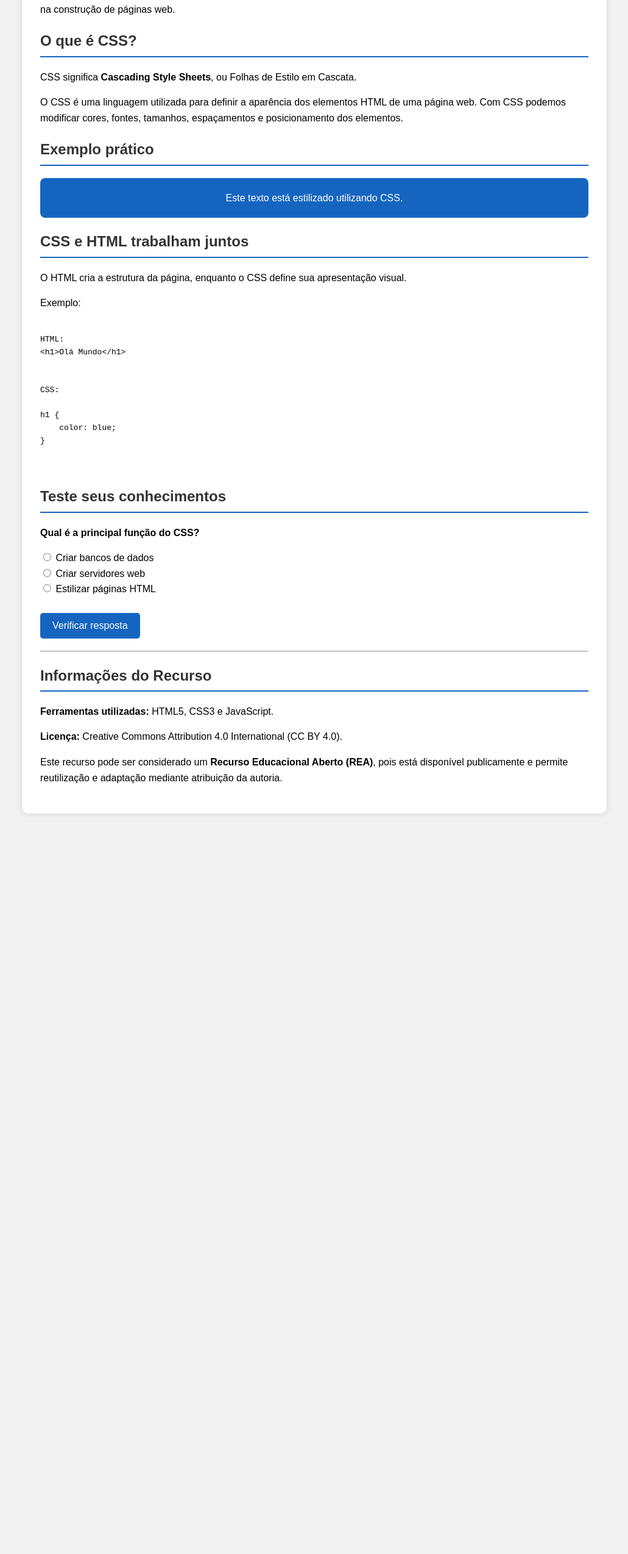
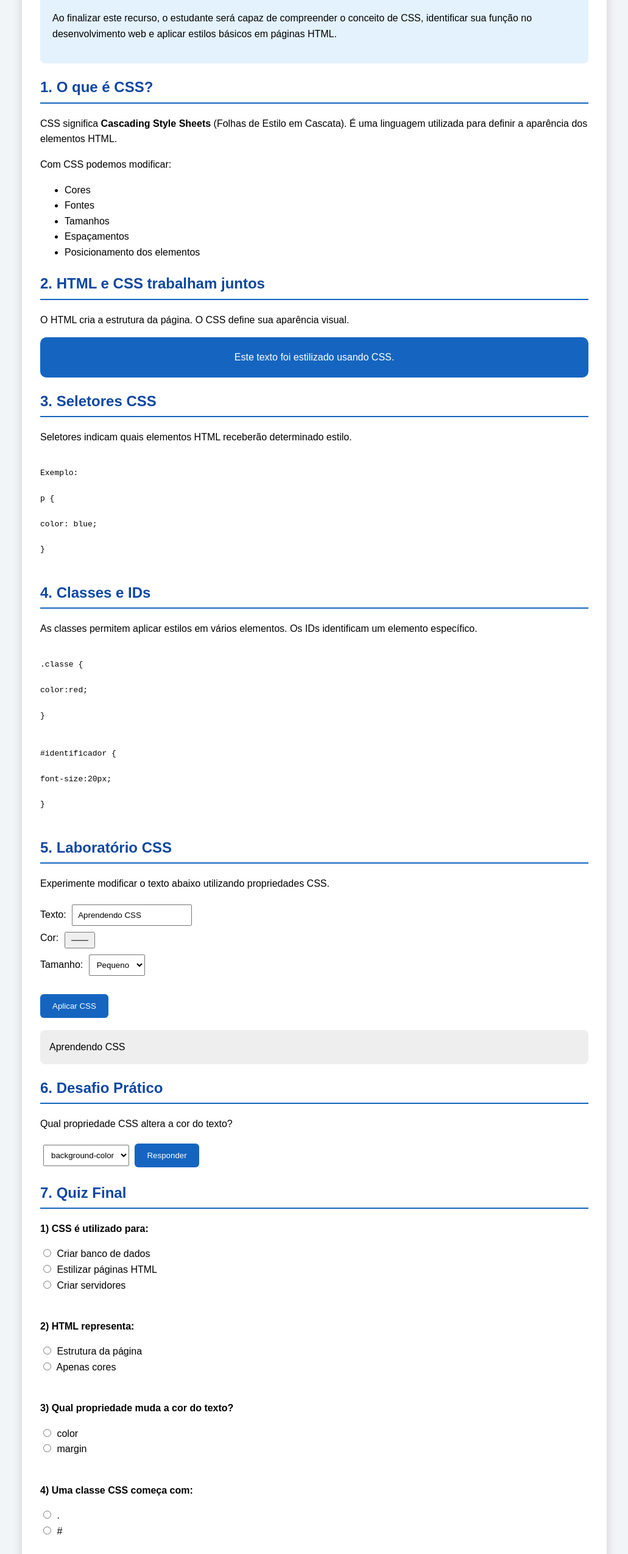
Before and after one commit to delgadoandre/recurso-css, a plain HTML site: page index.html in a window 1280 px wide. Shown: the part 232-2780 px from the top of the page at 61% size, without its empty margins (124-1155 px from the left). Before the commit the page ends 1586 px from the top, so only its background shows below. Drawn offline with Linux system fonts and the light colour scheme.

Commit message:
Update index.html

```diff
--- a/index.html
+++ b/index.html
@@ -3,175 +3,174 @@
 
 <head>
 
-    <!-- Define o conjunto de caracteres utilizado pela página -->
 <meta charset="UTF-8">
 
-    <!-- Permite que a página se adapte a celulares, tablets e computadores -->
 <meta name="viewport" content="width=device-width, initial-scale=1.0">
 
-    <!-- Título que aparece na aba do navegador -->
-    <title>Introdução ao CSS - Recurso Educacional</title>
+<title>Introdução ao CSS - Recurso Educacional Aberto</title>
 
 
-    <!--
-        CSS INTERNO
-
-        Nesta parte definimos a aparência visual da página.
-        O CSS é responsável por cores, fontes, espaçamentos
-        e organização dos elementos.
-    -->
 <style>
 
-        /*
-            Configuração geral da página.
-            Define fonte, cor de fundo e espaçamento.
-        */
+/* ===============================
+   CONFIGURAÇÕES GERAIS DA PÁGINA
+   =============================== */
+
 body {
 
     font-family: Arial, Helvetica, sans-serif;
 
-            background-color: #f2f2f2;
+    background:#f2f5f8;
 
-            margin: 0;
+    margin:0;
 
-            padding: 20px;
+    padding:20px;
 
-            line-height: 1.6;
+    line-height:1.6;
+
 }
 
 
-        /*
-            Área principal do recurso educacional.
-            Criamos um "cartão" branco para facilitar
-            a leitura do conteúdo.
-        */
 .container {
 
-            max-width: 900px;
+    max-width:900px;
 
-            margin: auto;
+    margin:auto;
 
-            background-color: white;
+    background:white;
 
-            padding: 30px;
+    padding:30px;
 
-            border-radius: 10px;
+    border-radius:12px;
 
-            box-shadow: 0px 0px 10px #ccc;
+    box-shadow:0 0 15px #ccc;
+
 }
 
 
-        /*
-            Título principal.
-        */
+
 h1 {
 
-            color: #1565c0;
+    color:#1565c0;
 
-            text-align: center;
+    text-align:center;
+
 }
 
 
-        /*
-            Títulos das seções.
-        */
 h2 {
 
-            color: #333;
+    color:#0d47a1;
 
-            border-bottom: 2px solid #1565c0;
+    border-bottom:2px solid #1565c0;
 
-            padding-bottom: 5px;
+    padding-bottom:5px;
+
 }
 
 
-        /*
-            Caixa utilizada para apresentar
-            um exemplo visual de CSS.
-        */
-        .exemplo-css {
+.box {
 
-            background-color: #1565c0;
+    background:#e3f2fd;
 
-            color: white;
+    padding:20px;
 
-            padding: 20px;
+    border-radius:8px;
 
-            text-align: center;
+    margin:20px 0;
 
-            border-radius: 8px;
-
-            margin: 20px 0;
 }
 
 
-        /*
-            Estilização do botão do quiz.
-        */
-        button {
+/* Exemplo visual de CSS */
 
-            background-color: #1565c0;
+.exemplo {
 
-            color: white;
+    background:#1565c0;
 
-            border: none;
+    color:white;
 
-            padding: 12px 20px;
+    padding:20px;
 
-            border-radius: 5px;
+    text-align:center;
 
-            cursor: pointer;
+    border-radius:10px;
 
-            font-size: 16px;
 }
 
 
-        /*
-            Quando o usuário passa o mouse no botão,
-            alteramos sua aparência.
-        */
-        button:hover {
 
-            opacity: 0.8;
+button {
+
+    background:#1565c0;
+
+    color:white;
+
+    border:none;
+
+    padding:12px 20px;
+
+    border-radius:6px;
+
+    cursor:pointer;
+
 }
 
 
-        /*
-            Área onde será exibido o resultado do quiz.
-        */
-        #resultado {
+button:hover {
 
-            margin-top: 20px;
+    opacity:.8;
 
-            font-weight: bold;
-
-            font-size: 18px;
 }
 
 
-        /*
-            Responsividade:
 
-            Esta regra altera alguns elementos
-            quando a tela possui menos de 600px,
-            como acontece em celulares.
-        */
+input, select {
+
+    padding:8px;
+
+    margin:5px;
+
+}
+
+
+
+.resultado {
+
+    margin-top:20px;
+
+    padding:15px;
+
+    background:#eee;
+
+    border-radius:8px;
+
+}
+
+
+
+/* Responsividade */
+
 @media(max-width:600px){
 
 .container{
 
-                padding:20px;
+    padding:15px;
+
 }
+
 
 h1{
 
     font-size:24px;
+
 }
 
 }
 
 
 </style>
+
 
 </head>
 
@@ -182,173 +181,405 @@
 <div class="container">
 
 
-    <!--
-        TÍTULO DO RECURSO EDUCACIONAL
-
-        Apresenta o tema principal do material.
-    -->
 <h1>Introdução ao CSS</h1>
 
 
+<div class="box">
 
 <h2>Objetivo de Aprendizagem</h2>
 
 <p>
 
-        Ao finalizar este recurso educacional, o estudante será capaz
-        de compreender o conceito de CSS e identificar sua importância
-        na construção de páginas web.
+Ao finalizar este recurso, o estudante será capaz de compreender
+o conceito de CSS, identificar sua função no desenvolvimento web
+e aplicar estilos básicos em páginas HTML.
 
 </p>
 
+</div>
 
 
-    <h2>O que é CSS?</h2>
+
+<h2>1. O que é CSS?</h2>
 
 
 <p>
 
-        CSS significa <strong>Cascading Style Sheets</strong>,
-        ou Folhas de Estilo em Cascata.
+CSS significa <strong>Cascading Style Sheets</strong>
+(Folhas de Estilo em Cascata).
+
+É uma linguagem utilizada para definir a aparência dos elementos HTML.
 
 </p>
 
 
 <p>
 
-        O CSS é uma linguagem utilizada para definir a aparência
-        dos elementos HTML de uma página web.
-
-        Com CSS podemos modificar cores, fontes, tamanhos,
-        espaçamentos e posicionamento dos elementos.
+Com CSS podemos modificar:
 
 </p>
 
 
+<ul>
 
-    <h2>Exemplo prático</h2>
+<li>Cores</li>
+
+<li>Fontes</li>
+
+<li>Tamanhos</li>
+
+<li>Espaçamentos</li>
+
+<li>Posicionamento dos elementos</li>
+
+</ul>
 
 
-    <!--
-        Este elemento demonstra na prática
-        como o CSS modifica a aparência de
-        um elemento HTML.
-    -->
 
-    <div class="exemplo-css">
 
-        Este texto está estilizado utilizando CSS.
+<h2>2. HTML e CSS trabalham juntos</h2>
+
+
+<p>
+
+O HTML cria a estrutura da página.
+
+O CSS define sua aparência visual.
+
+</p>
+
+
+<div class="exemplo">
+
+Este texto foi estilizado usando CSS.
 
 </div>
 
 
 
-    <h2>CSS e HTML trabalham juntos</h2>
+<h2>3. Seletores CSS</h2>
 
 
 <p>
 
-        O HTML cria a estrutura da página,
-        enquanto o CSS define sua apresentação visual.
-
-    </p>
-
-
-    <p>
-
-        Exemplo:
+Seletores indicam quais elementos HTML receberão determinado estilo.
 
 </p>
 
 
 <pre>
 
-HTML:
-&lt;h1&gt;Olá Mundo&lt;/h1&gt;
+Exemplo:
 
+p {
 
-CSS:
+color: blue;
 
-h1 {
-    color: blue;
 }
 
 </pre>
 
 
 
-    <h2>Teste seus conhecimentos</h2>
+<h2>4. Classes e IDs</h2>
 
 
-    <!--
-        Pequeno quiz interativo.
+<p>
 
-        O objetivo é fornecer feedback imediato
-        ao estudante, tornando o recurso mais dinâmico.
-    -->
+As classes permitem aplicar estilos em vários elementos.
+
+Os IDs identificam um elemento específico.
+
+</p>
+
+
+<pre>
+
+.classe {
+
+color:red;
+
+}
+
+
+#identificador {
+
+font-size:20px;
+
+}
+
+</pre>
+
+
+
+<h2>5. Laboratório CSS</h2>
+
+
+<p>
+
+Experimente modificar o texto abaixo utilizando propriedades CSS.
+
+</p>
+
+
+<label for="texto">
+
+Texto:
+
+</label>
+
+
+<input id="texto" value="Aprendendo CSS">
+
+
+<br>
+
+
+<label for="cor">
+
+Cor:
+
+</label>
+
+
+<input type="color" id="cor" value="#1565c0">
+
+
+<br>
+
+
+<label for="tamanho">
+
+Tamanho:
+
+</label>
+
+
+<select id="tamanho">
+
+<option value="16px">
+
+Pequeno
+
+</option>
+
+
+<option value="24px">
+
+Médio
+
+</option>
+
+
+<option value="36px">
+
+Grande
+
+</option>
+
+
+</select>
+
+
+<br><br>
+
+
+<button onclick="aplicarEstilo()">
+
+Aplicar CSS
+
+</button>
+
+
+
+<div id="laboratorio" class="resultado">
+
+Aprendendo CSS
+
+</div>
+
+
+
+
+<h2>6. Desafio Prático</h2>
+
+
+<p>
+
+Qual propriedade CSS altera a cor do texto?
+
+</p>
+
+
+<select id="desafio">
+
+<option>
+
+background-color
+
+</option>
+
+
+<option>
+
+color
+
+</option>
+
+
+<option>
+
+margin
+
+</option>
+
+
+</select>
+
+
+<button onclick="verificarDesafio()">
+
+Responder
+
+</button>
+
+
+<div id="resultadoDesafio"></div>
+
+
+
+
+<h2>7. Quiz Final</h2>
 
 
 <p>
 <strong>
-        Qual é a principal função do CSS?
+1) CSS é utilizado para:
 </strong>
 </p>
 
 
-    <label>
+<input type="radio" name="q1" value="0">
 
-        <input type="radio" name="questao">
-
-        Criar bancos de dados
-
-    </label>
+Criar banco de dados
 
 <br>
 
+<input type="radio" name="q1" value="1">
 
-    <label>
-
-        <input type="radio" name="questao">
-
-        Criar servidores web
-
-    </label>
+Estilizar páginas HTML
 
 <br>
 
+<input type="radio" name="q1" value="0">
 
-    <label>
-
-        <input type="radio" name="questao" id="resposta">
-
-        Estilizar páginas HTML
-
-    </label>
+Criar servidores
 
 
 <br><br>
 
 
 
-    <!--
-        Ao clicar no botão,
-        a função JavaScript será executada.
-    -->
+<p>
+<strong>
+2) HTML representa:
+</strong>
+</p>
 
-    <button onclick="verificarResposta()">
 
-        Verificar resposta
+<input type="radio" name="q2" value="1">
+
+Estrutura da página
+
+<br>
+
+<input type="radio" name="q2" value="0">
+
+Apenas cores
+
+
+<br><br>
+
+
+
+<p>
+<strong>
+3) Qual propriedade muda a cor do texto?
+</strong>
+</p>
+
+
+<input type="radio" name="q3" value="1">
+
+color
+
+<br>
+
+<input type="radio" name="q3" value="0">
+
+margin
+
+
+<br><br>
+
+
+
+<p>
+<strong>
+4) Uma classe CSS começa com:
+</strong>
+</p>
+
+
+<input type="radio" name="q4" value="1">
+
+.
+
+<br>
+
+<input type="radio" name="q4" value="0">
+
+#
+
+<br><br>
+
+
+
+<p>
+<strong>
+5) CSS significa:
+</strong>
+</p>
+
+
+<input type="radio" name="q5" value="1">
+
+Cascading Style Sheets
+
+<br>
+
+<input type="radio" name="q5" value="0">
+
+Computer Style System
+
+
+
+<br><br>
+
+
+<button onclick="corrigirQuiz()">
+
+Ver resultado
 
 </button>
 
 
+<div id="resultadoQuiz" class="resultado"></div>
 
-    <div id="resultado"></div>
 
 
 
 <hr>
-
 
 
 <h2>Informações do Recurso</h2>
@@ -356,7 +587,7 @@ h1 {
 
 <p>
 
-        <strong>Ferramentas utilizadas:</strong>
+<strong>Tecnologias utilizadas:</strong>
 
 HTML5, CSS3 e JavaScript.
 
@@ -367,8 +598,7 @@ h1 {
 
 <strong>Licença:</strong>
 
-        Creative Commons Attribution 4.0 International
-        (CC BY 4.0).
+Creative Commons CC BY 4.0.
 
 </p>
 
@@ -377,9 +607,8 @@ h1 {
 
 Este recurso pode ser considerado um
 <strong>Recurso Educacional Aberto (REA)</strong>,
-        pois está disponível publicamente e permite
-        reutilização e adaptação mediante atribuição
-        da autoria.
+pois está disponível publicamente e permite reutilização,
+adaptação e compartilhamento mediante atribuição da autoria.
 
 </p>
 
@@ -389,39 +618,50 @@ h1 {
 
 
 
-<!--
-
-    JAVASCRIPT
-
-    Responsável pela interação do quiz.
-
--->
-
 <script>
 
 
-function verificarResposta(){
+// Laboratório CSS
+
+function aplicarEstilo(){
 
 
-    /*
-        Verifica se o estudante marcou
-        a alternativa correta.
-    */
+let texto=document.getElementById("texto").value;
+
+let cor=document.getElementById("cor").value;
+
+let tamanho=document.getElementById("tamanho").value;
 
 
-    let resposta = document.getElementById("resposta");
+let resultado=document.getElementById("laboratorio");
 
 
-    let resultado = document.getElementById("resultado");
+resultado.innerHTML=texto;
+
+resultado.style.color=cor;
+
+resultado.style.fontSize=tamanho;
+
+
+}
 
 
 
-    if(resposta.checked){
+
+// Desafio
+
+function verificarDesafio(){
 
 
-        resultado.innerHTML =
+let resposta=document.getElementById("desafio").value;
 
-        "✅ Correto! O CSS é utilizado para estilizar páginas HTML.";
+
+if(resposta=="color"){
+
+
+document.getElementById("resultadoDesafio").innerHTML=
+
+"✅ Correto! A propriedade color altera a cor do texto.";
 
 
 }
@@ -429,11 +669,47 @@ function verificarResposta(){
 else{
 
 
-        resultado.innerHTML =
+document.getElementById("resultadoDesafio").innerHTML=
 
-        "❌ Tente novamente. O CSS controla a aparência das páginas.";
+"❌ Incorreto. A propriedade correta é color.";
 
 }
+
+
+}
+
+
+
+// Quiz
+
+function corrigirQuiz(){
+
+
+let pontos=0;
+
+
+for(let i=1;i<=5;i++){
+
+
+let resposta=document.querySelector(
+'input[name="q'+i+'"]:checked'
+);
+
+
+if(resposta && resposta.value=="1"){
+
+pontos++;
+
+}
+
+
+}
+
+
+document.getElementById("resultadoQuiz").innerHTML=
+
+"Você acertou "+pontos+" de 5 questões.";
+
 
 
 }
@@ -442,7 +718,6 @@ function verificarResposta(){
 </script>
 
 
-
 </body>
 
 </html>
```
Lines whose indentation alone changed are shown as unchanged.
